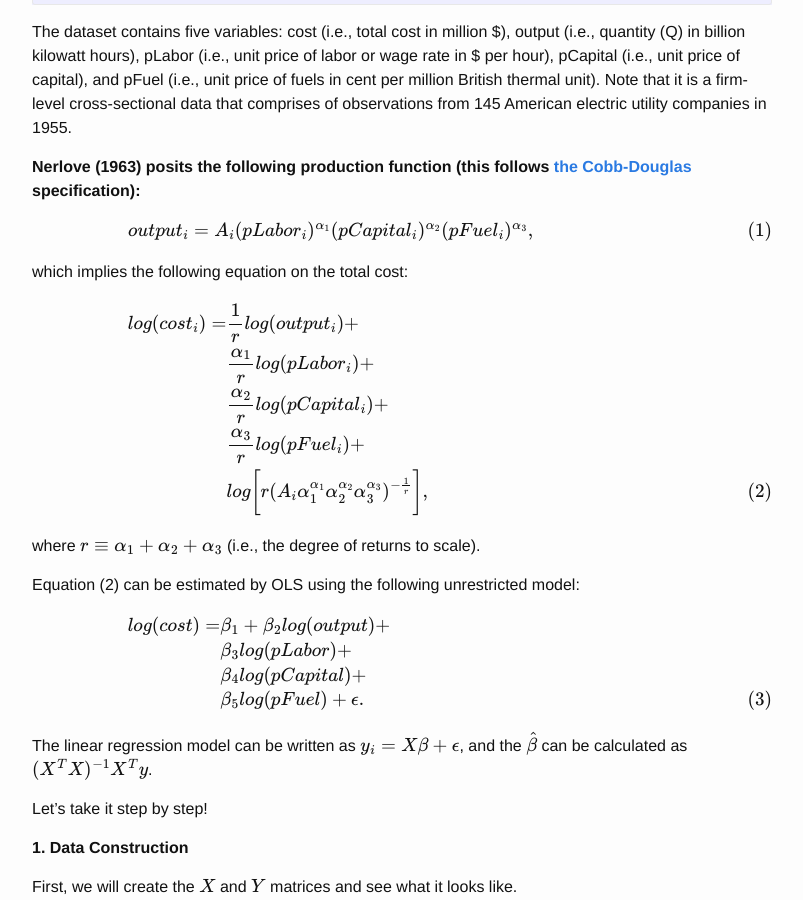
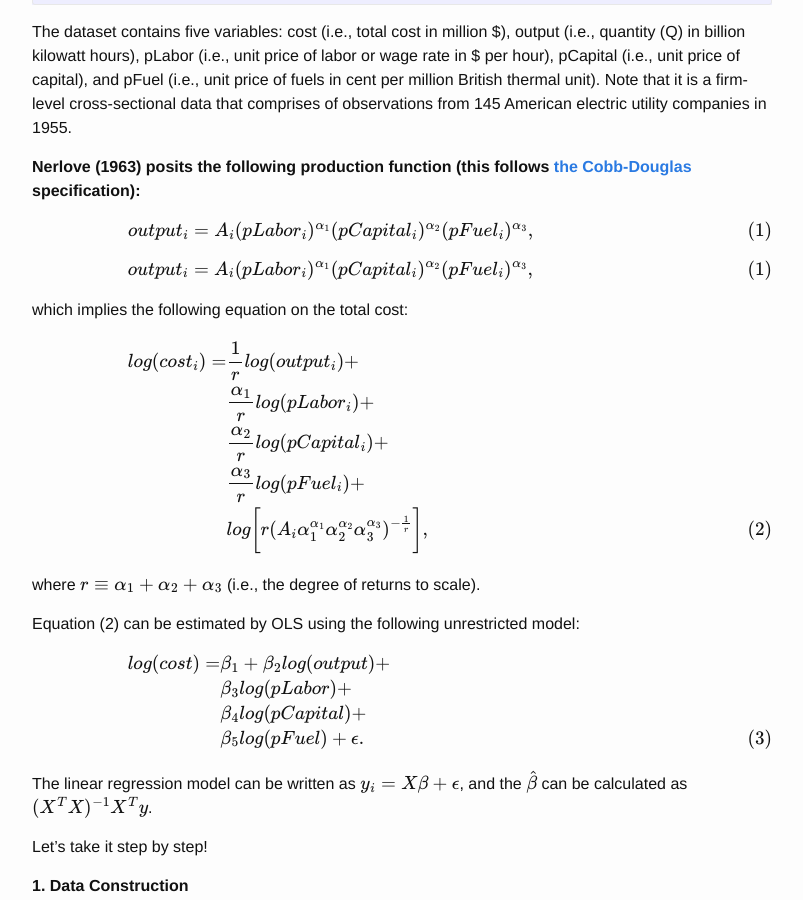
Before and after one commit to j1yoo/j1yoo.github.io, a Jekyll site: the page built from _posts/2019-02-13-hand-rolling_ols.md, in a window 1280 px wide and 900 px high, scrolled down 552 px. Shown: the whole window, without its empty margins (238-1041 px from the left). Built offline with Jekyll 4.4.1, drawn with Linux system fonts in a browser that asks for light colours; formulas are drawn with MathJax 3; comment, search, counter and statistics services are not loaded.

Commit message:
Update 2019-02-13-hand-rolling_ols.md

```diff
--- a/_posts/2019-02-13-hand-rolling_ols.md
+++ b/_posts/2019-02-13-hand-rolling_ols.md
@@ -31,6 +31,8 @@ __Nerlove (1963) posits the following production function (this follows [the Cob
 $$\begin{align}
 output_{i} = A_{i}(pLabor_{i})^{\alpha_{1}}(pCapital_{i})^{\alpha_{2}}(pFuel_{i})^{\alpha_{3}}, \tag{1}
 \end{align}$$
+
+$$ output_{i} = A_{i}(pLabor_{i})^{\alpha_{1}}(pCapital_{i})^{\alpha_{2}}(pFuel_{i})^{\alpha_{3}}, \tag{1} $$
 
 which implies the following equation on the total cost:
 
```
